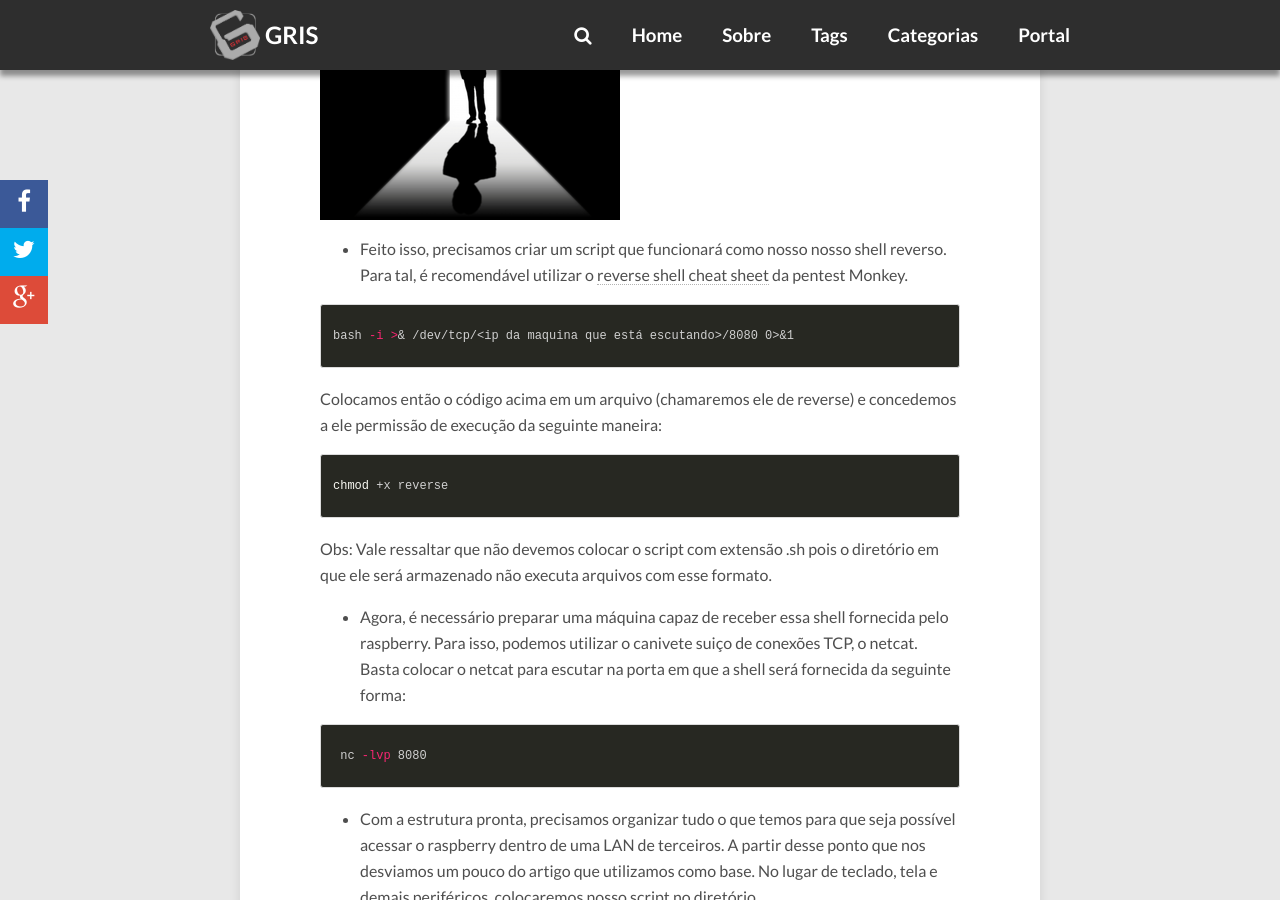
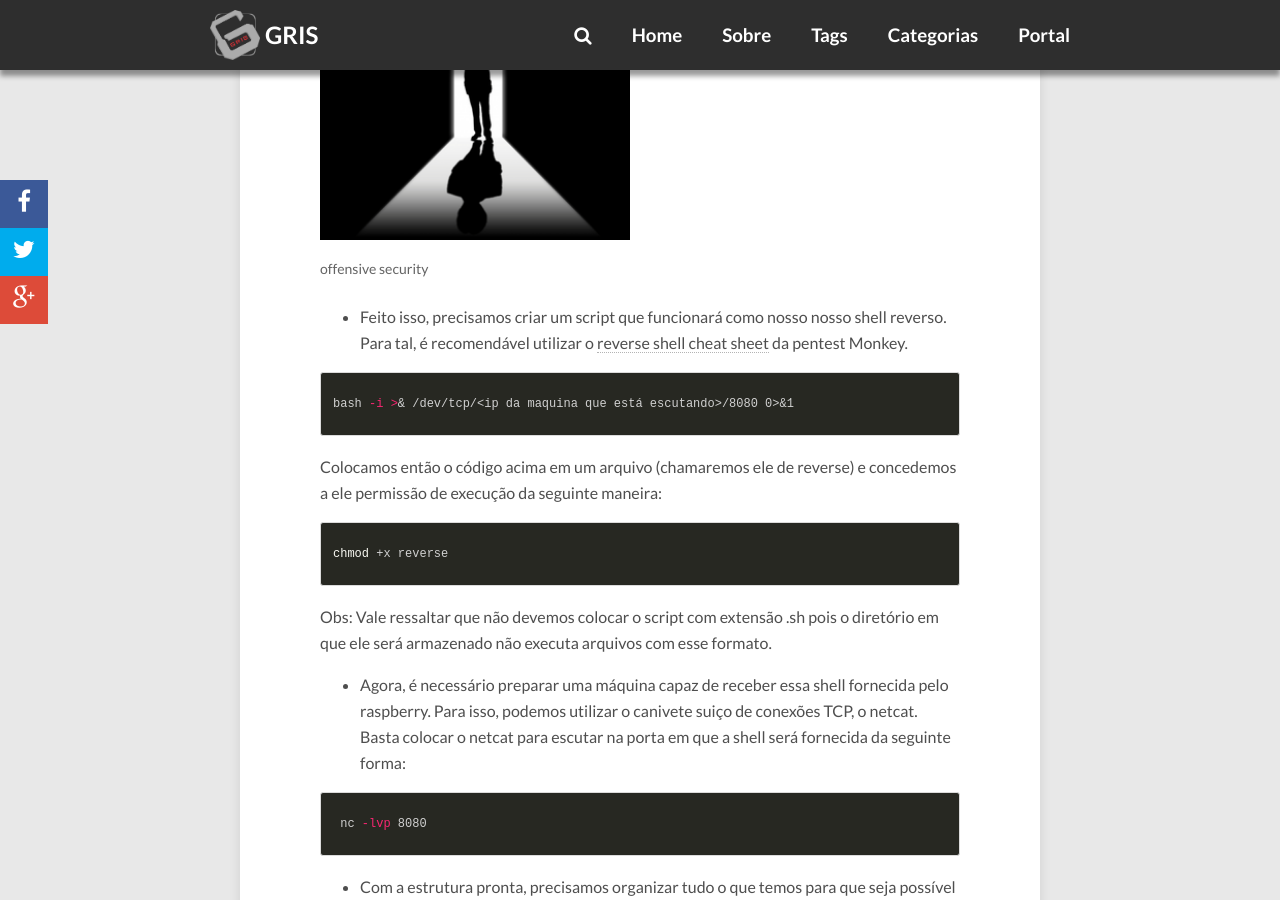
Before and after one commit to MatheusAvellar/grisufrj.github.io, a Jekyll site: the page built from _posts/2016-11-07-Mr-robot-raspberry-Pi.md, in a window 1280 px wide and 900 px high, scrolled down 919 px. Built offline with Jekyll 4.4.1, drawn with Linux system fonts in a browser that asks for light colours; nearby versions of some CDN libraries; comment, search, counter and statistics services are not loaded.

Commit message:
mr robot --ofsec image fixed

```diff
--- a/_posts/2016-11-07-Mr-robot-raspberry-Pi.md
+++ b/_posts/2016-11-07-Mr-robot-raspberry-Pi.md
@@ -14,7 +14,11 @@ A publicação sobre como criar um raspberry para hacking não é exetamente igu
 
 * Baixar o [Kali linux para ARM](https://www.offensive-security.com/kali-linux-arm-images/). Escolha aquela que mais se adequa ao hardware que estiver sendo utilizado. Iremos utilizar o Kali pois é uma distribuição linux focada em segurança, e por conta disso, fornecerá diversas ferramentas que poderão ser utilizadas em missões futuras.
 
-![offensive security]({{ site.url }}/images/offensive-sec.png)
+<figure class="half">
+		<img src="{{ site.url }}/images/offensive-sec.png" alt="">
+		<figcaption>offensive security</figcaption>
+</figure>
+
 
 * Feito isso, precisamos criar um script que funcionará como nosso nosso shell reverso. Para tal, é recomendável utilizar o [reverse shell cheat sheet](http://pentestmonkey.net/cheat-sheet/shells/reverse-shell-cheat-sheet) da pentest Monkey.
 
```
